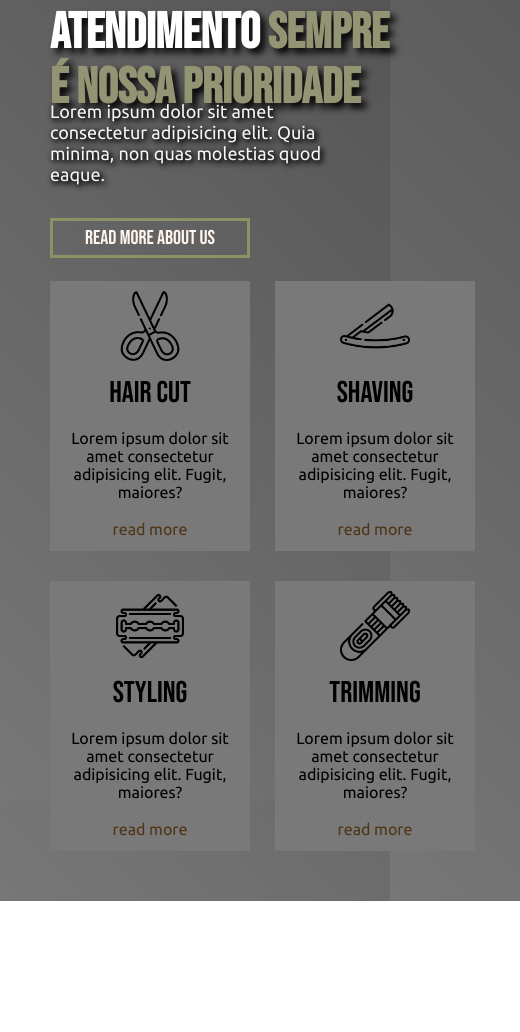
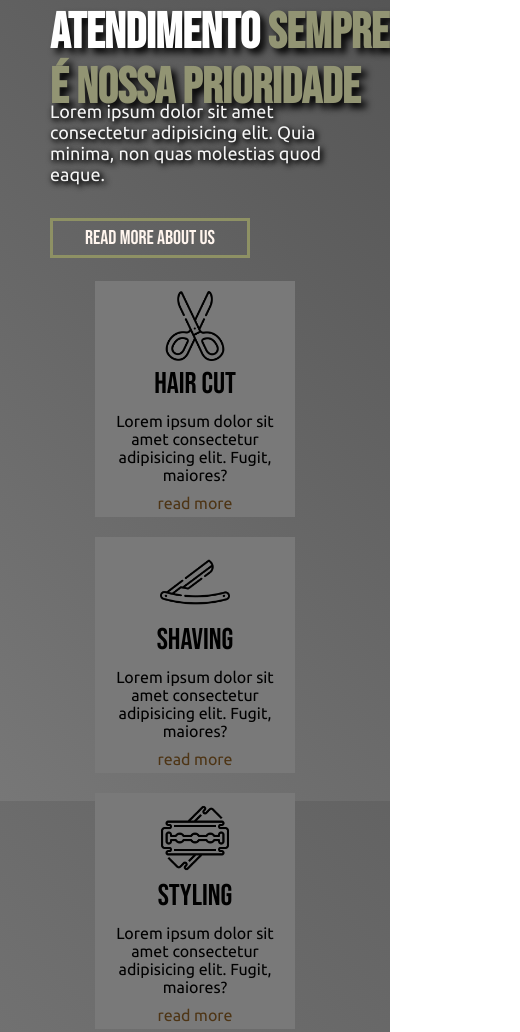
Before and after one commit to Henryjr94/barber-site, a plain HTML site: page index.html in a window 390 px wide. Shown: the part 899-1931 px from the top of the page, 520 px wide, since content can reach past the window. Before the commit the page ends 1800 px from the top, so only its background shows below. Drawn offline with Linux system fonts and the light colour scheme.

Commit message:
mobile view added

```diff
--- a/index.html
+++ b/index.html
@@ -5,6 +5,7 @@
     <meta charset="UTF-8">
     <meta http-equiv="X-UA-Compatible" content="IE=edge">
     <meta name="viewport" content="width=device-width, initial-scale=1.0">
+    <link rel="icon" href="assets/scissors.png">
     <link rel="stylesheet" href="style.css">
     <title>Barber Shop</title>
 </head>
@@ -49,6 +50,7 @@
             </div>
 
         </div>
+
         <div class="feat-align">
             <div class="feat-text">
 
--- a/style.css
+++ b/style.css
@@ -348,3 +348,34 @@ address,caption,cite,code,dfn,em,strong,th,var {
         height: 1800px;
     }
 }
+
+@media screen and (max-width: 550px) {
+    .feat-box{
+        display: grid;
+        grid-template-columns: 1fr;
+        height: 1000px;
+        margin: 0;
+        margin-right: 50px;
+        margin-left: 50px;
+    }
+
+    .feat.pos1, .feat.pos2, .feat.pos3, .feat.pos4{
+        position: relative;
+        height: auto;
+        margin: 0;
+        margin-bottom: 20px;
+        margin-left: auto;
+        margin-right: auto;
+    }
+
+    .intro-box{
+        position: relative;
+        width: 80%;height: 50%;
+        left: 5%;
+        top: -500px;
+    }
+
+    html{
+        height: 2200px;
+    }
+}
```
